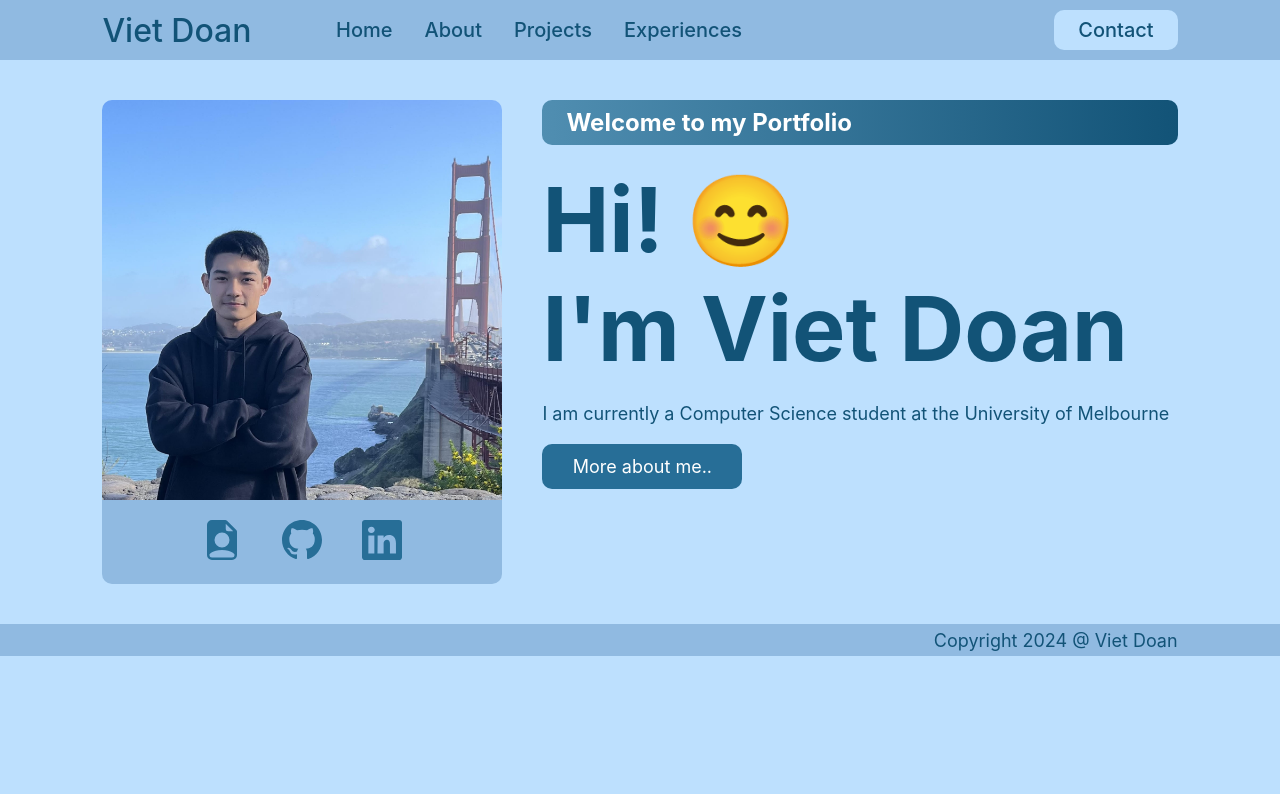
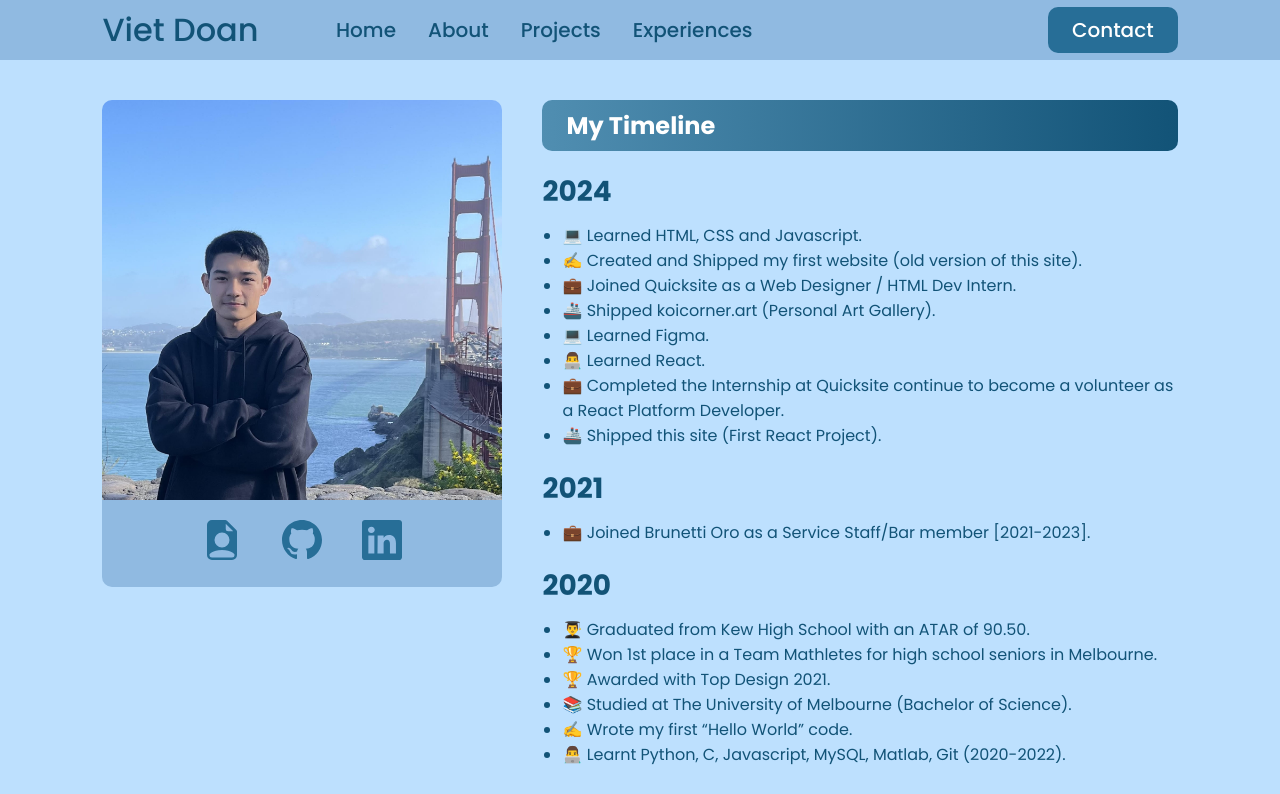
Before and after one commit to viet-doan/web.vietdoan.v2, a React (Create React App) app: page /about in a window 1280 px wide. Shown: the top 794 px of the page. Built offline with nearby package versions, Linux system fonts and the light colour scheme.

Commit message:
Adding Timeline to About Page using PropTypes

```diff
--- a/package.json
+++ b/package.json
@@ -6,6 +6,7 @@
     "@testing-library/jest-dom": "^5.17.0",
     "@testing-library/react": "^13.4.0",
     "@testing-library/user-event": "^13.5.0",
+    "markdown-to-jsx": "^7.4.7",
     "react": "^18.3.1",
     "react-dom": "^18.3.1",
     "react-helmet-async": "^2.0.5",
--- /dev/null
+++ b/src/components/About/Years.js
@@ -0,0 +1,31 @@
+import React from 'react';
+import PropTypes from 'prop-types';
+
+const Years = ({
+  data: {
+    year, events,
+  },
+}) => (
+  <article className="column">
+    {year ? (
+      <h4 className="years" key={year}>{year}</h4>
+    ) : null}
+
+    {events ? (
+      <ul className="events">
+      {events.map((events) => (
+        <li key={events}>{events}</li>
+      ))}
+      </ul>
+    ) : null}
+  </article>
+);
+
+Years.propTypes = {
+  data: PropTypes.shape({
+    year: PropTypes.string.isRequired,
+    events: PropTypes.arrayOf(PropTypes.string.isRequired),
+  }).isRequired,
+};
+
+export default Years;
--- /dev/null
+++ b/src/components/Timeline.js
@@ -0,0 +1,31 @@
+import React from 'react';
+import PropTypes from 'prop-types';
+
+import Years from './About/Years';
+
+const Timeline = ({ data }) => (
+  <div id="timeline">
+    <div className="heading-bar">
+      <h5>My Timeline</h5>
+    </div>
+    {data.map((event) => (
+      <Years
+        data={event}
+        key={`${event.year}`}
+      />
+    ))}
+  </div>
+);
+
+Timeline.propTypes = {
+  data: PropTypes.arrayOf(PropTypes.exact({
+    year: PropTypes.string,
+    events: PropTypes.arrayOf(PropTypes.string),
+  })),
+};
+
+Timeline.defaultProps = {
+  data: [],
+};
+
+export default Timeline;
--- a/src/css/main.css
+++ b/src/css/main.css
@@ -1,3 +1,4 @@
+@import url('https://fonts.googleapis.com/css2?family=Poppins:ital,wght@0,100;0,200;0,300;0,400;0,500;0,600;0,700;0,800;0,900;1,100;1,200;1,300;1,400;1,500;1,600;1,700;1,800;1,900&display=swap');
 
 body {
   margin: 0;
@@ -7,16 +8,17 @@ body {
   -moz-osx-font-smoothing: grayscale;
 }
 
-code {
+/* code {
   font-family: source-code-pro, Menlo, Monaco, Consolas, 'Courier New',
     monospace;
-}
+} */
 
 * {
   color: #125377;
-  font-family: -apple-system, BlinkMacSystemFont, 'Segoe UI', 'Roboto', 'Oxygen',
+  /* font-family: -apple-system, BlinkMacSystemFont, 'Segoe UI', 'Roboto', 'Oxygen',
   'Ubuntu', 'Cantarell', 'Fira Sans', 'Droid Sans', 'Helvetica Neue',
-  sans-serif;
+  sans-serif; */
+  font-family: 'poppins';
 }
 /* General */
 /* Text Fonts */
@@ -34,7 +36,8 @@ p { font-size: 18px;}
 
 /* Buttons and Bars */
 .nav-btn {
-  background-color: #BDE0FE;
+  color: #fff !important;
+  background: #276e97;
   font-size: 20px;
   font-weight: 500 !important;
   padding: 8px 24px;
@@ -50,6 +53,7 @@ p { font-size: 18px;}
   border-radius: 10px;
   background: #276e97;
 }
+.nav-btn:hover,
 .btn-general:hover {
   background: #4190be;
 }
@@ -162,7 +166,21 @@ p { font-size: 18px;}
 .landing h1{
   font-size: 7vw;
   font-size: min(7vw, 114px);
+}
 
+/* About Page */
+#timeline .column {
+  gap: 10px;
+}
+.years {
+  margin-top: 20px;
+}
+.events {
+  margin-top: 0;
+  margin-bottom: 0;
+}
+.events {
+  padding-inline-start: 20px;
 }
 
 /* Footer */
--- a/src/pages/About.js
+++ b/src/pages/About.js
@@ -2,6 +2,20 @@ import Navigation from '../general/Navigation';
 import Footer from '../general/Footer';
 import Card from '../general/Card';
 
+// import Summary from '../components/Summary';
+// import Skills from '../components/Skills';
+import Timeline from '../components/Timeline';
+
+// import summary from '../data/summary';
+// import skills from '../data/skills';
+import timeline from '../data/timeline';
+
+// NOTE: sections are displayed in order defined.
+const sections = {
+  // Summary: () => <Summary data={summary} />,
+  // Skills: () => <Skills skills={skills} />,
+  Timeline: () => <Timeline data={timeline} />,
+};
 
 function About() {
   return (
@@ -9,19 +23,11 @@ function About() {
       <Navigation />
       <main className="main row">
         <Card />
-
-        {/* Welcome Section */}
-          <div className="column landing">
-            <div className="heading-bar">
-              <h5>Welcome to my Portfolio</h5>
-            </div>
-            <h1>Hi! 😊<br />I'm Viet Doan</h1>
-            <p>I am currently a Computer Science student at the University of Melbourne</p>
-            <button className='btn-general'>More about me..</button>
-          </div>
-
-
-
+        <div className="column landing">
+          {Object.entries(sections).map(([name, Section]) => (
+            <Section key={name} />
+          ))}
+        </div>
       </main>
       <Footer />
     </div>
```
Also changed, not shown: src/components/Skills.js (added), src/components/Summary.js (added), 1 other file (tests, documents, lock files or other folders).
